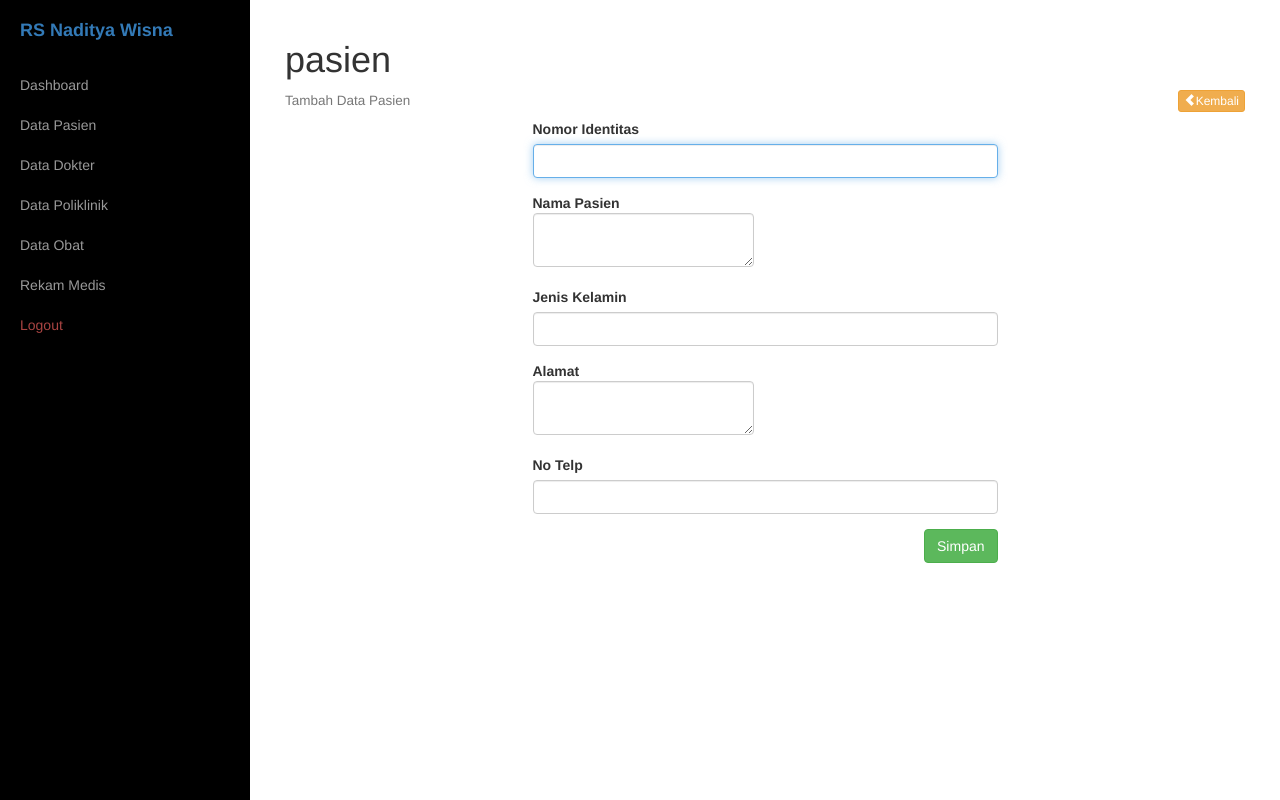
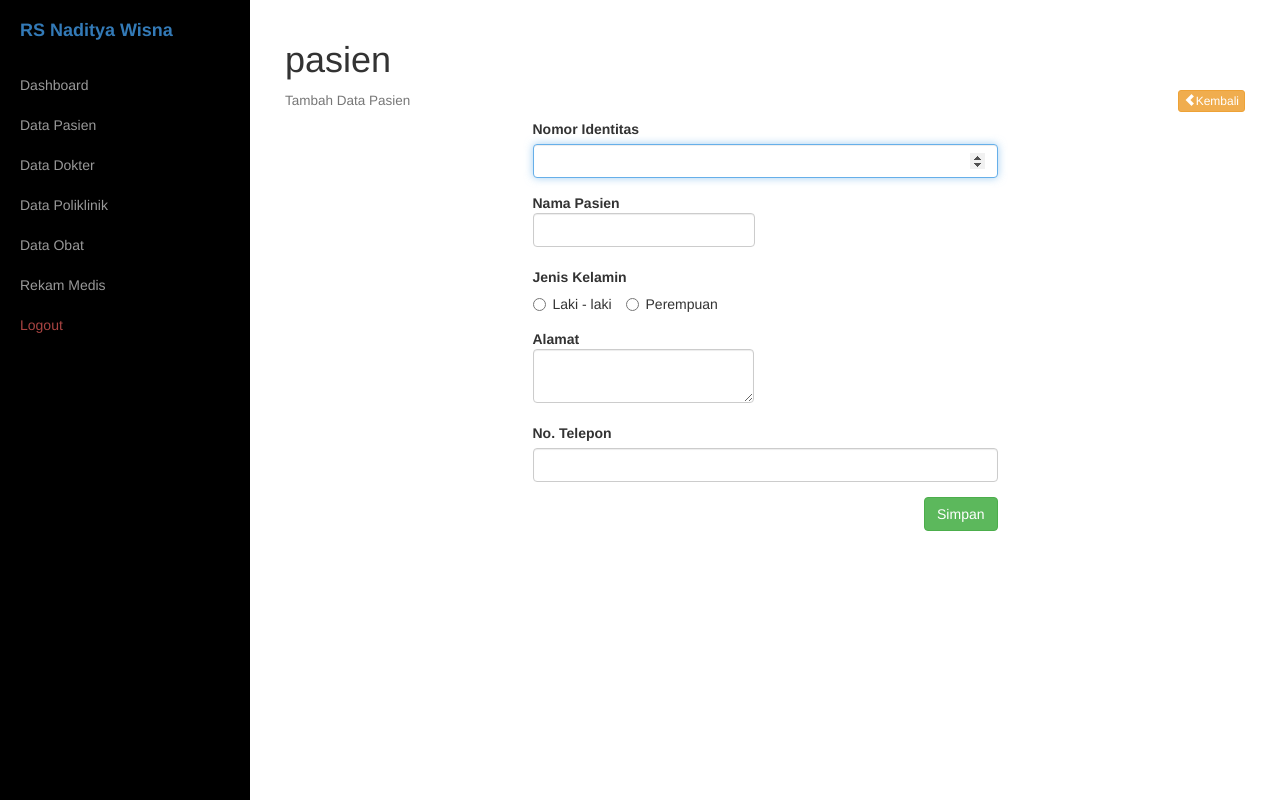
Before and after one commit to Danazzz/rekam_medis, a PHP site: page /Klp3_ProjectWeb/pasien/add.php in a window 1280 px wide. Run offline with PHP 8.4, Linux system fonts and the light colour scheme; a user stored in the database is signed in.

Commit message:
memperbaiki beberapa kesalahan 50%

```diff
--- a/_header.php
+++ b/_header.php
@@ -32,7 +32,7 @@ if(!isset($_SESSION['user'])){
             <a href="<?=base_url('dashboard')?>">Dashboard</a>
         </li>
         <li>
-            <a href="#">Data Pasien</a>
+            <a href="<?=base_url('pasien/data.php')?>">Data Pasien</a>
         </li>
         <li>
             <a href="<?=base_url('dokter/data.php')?>">Data Dokter</a>
--- a/dokter/data.php
+++ b/dokter/data.php
@@ -3,6 +3,7 @@
 	<div class="box">
 		<h1>Dokter</h1>
 		<h4>
+			<small>Data Dokter</small>
 			<div class="pull-right">
 				<a href="" class="btn btn-default btn-xs"><i class="glyphicon glyphicon-refresh"></i></a>
 				<a href="add.php" class="btn btn-success btn-xs"><i class="glyphicon glyphicon-plus"></i> Tambah Dokter</a>
--- a/pasien/add.php
+++ b/pasien/add.php
@@ -11,29 +11,35 @@
             <div class="col-lg-6 col-lg-offset-3">
                 <form action="proses.php" method="post">
                     <div class="form-group">
-                            <label for="nama">Nomor Identitas</label>
-                            <input type="text" name="nomor_identitas" class="form-control" required autofocus>
+                        <label for="identitas">Nomor Identitas</label>
+                        <input type="number" name="identitas" id="identitas" class="form-control" required autofocus>
                     </div>
                     <div class="form-group">
                         <label for="nama">Nama Pasien<Pas/label>
-                            <textarea name="nama_pasien" id="nama_pasien" class="form-control" required></textarea>
+                        <input type="text" name="nama" id="nama" class="form-control" required="">
                     </div>
                     <div class="form-group">
-                            <label for="nama">Jenis Kelamin</label>
-                            <input type="text" name="jenis_kelamin" class="form-control" required autofocus>
+                        <label for="jk">Jenis Kelamin</label>
+                        <div>
+						    <label class="radio-inline">
+							    <input type="radio" name="jk" id="jk" value="L" required=""> Laki - laki
+						    </label>
+						    <label class="radio-inline">
+							    <input type="radio" name="jk" value="P"> Perempuan
+						    </label>
+					    </div>
                     </div>
                     <div class="form-group">
-                            <label for="nama">Alamat<Pas/label>
-                            <textarea name="alamat" id="alamat" class="form-control" required></textarea>
+                        <label for="alamat">Alamat<Pas/label>
+                        <textarea name="alamat" id="alamat" class="form-control" required=""></textarea>
                     </div>
                     <div class="form-group">
-                            <label for="nama">No Telp</label>
-                            <input type="text" name=no_telp" class="form-control" required autofocus>
+                        <label for="telp">No. Telepon</label>
+                        <input type="text" name="telp" id="telp" class="form-control" required="">
                     </div>
                     <div class="form-group pull-right">
                         <input type="submit" name="add" value="Simpan" class="btn btn-success">
                     </div>
-
                 </form>
             </div>
         </div>
```
Also changed, not shown: dokter/add.php (+6 -6 lines), pasien/data.php (+6 -6 lines), pasien/proses.php (+9 -10 lines). Lines whose indentation alone changed are shown as unchanged.
